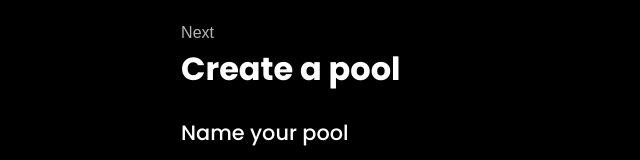
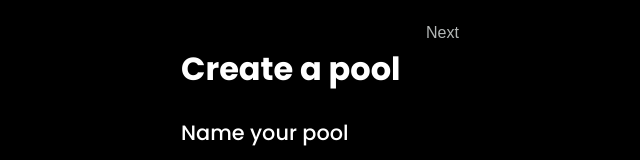
Before and after one commit to GreyNewfie/wizpool-app, a React (Vite) app: page /create-pool in a window 1280 px wide. Shown: the top 160 px of the page, without its empty margins (320-960 px from the left). Built offline with nearby package versions, Linux system fonts and the light colour scheme.

Commit message:
Add NextHeaderButton.module.css
Move styles for the next button in to a separate css module.

```diff
--- a/src/components/NextHeaderButton.jsx
+++ b/src/components/NextHeaderButton.jsx
@@ -1,10 +1,15 @@
 import PropTypes from 'prop-types';
 import { Link } from 'react-router-dom';
+import classes from './NextHeaderButton.module.css';
 
 export default function NextHeaderButton({ handleClick, path }) {
   return (
     <Link to={path}>
-      <button className="next-header-btn" type="submit" onClick={handleClick}>
+      <button
+        className={classes['next-header-btn']}
+        type="submit"
+        onClick={handleClick}
+      >
         Next
       </button>
     </Link>
--- /dev/null
+++ b/src/components/NextHeaderButton.module.css
@@ -0,0 +1,15 @@
+.next-header-btn {
+    background: transparent;
+    border: none;
+    font-size: 1rem;
+    color: var(--secondary-text-color);
+}
+
+.next-header-btn:hover {
+    cursor: pointer;
+    color: white;
+}
+
+a:has(.next-header-btn) {
+    align-self: flex-end;
+}
--- a/src/styles.css
+++ b/src/styles.css
@@ -56,22 +56,12 @@ div:has(.assign-teams-page) {
     width: 300px;
 }
 
-.next-header-btn,
 .back-btn,
 .save-btn {
     background: transparent;
     border: none;
     font-size: 1rem;
     color: var(--secondary-text-color);
-}
-
-.next-header-btn:hover {
-    cursor: pointer;
-    color: white;
-}
-
-.next-header-btn {
-    align-self: flex-end;
 }
 
 .choose-pool-name {
@@ -104,8 +94,6 @@ div:has(.assign-teams-page) {
 .add-players-section button {
     margin-top: 10px;
 }
-
-
 
 .secondary-text {
     color: var(--secondary-text-color);
```
